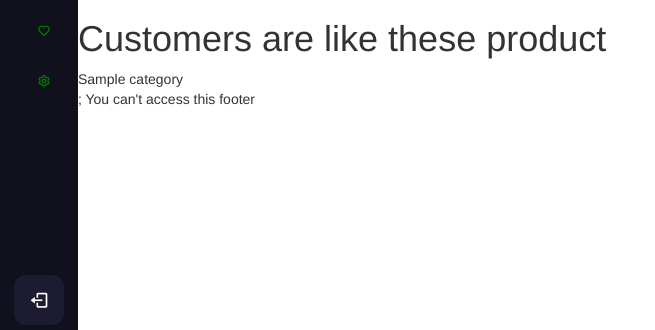
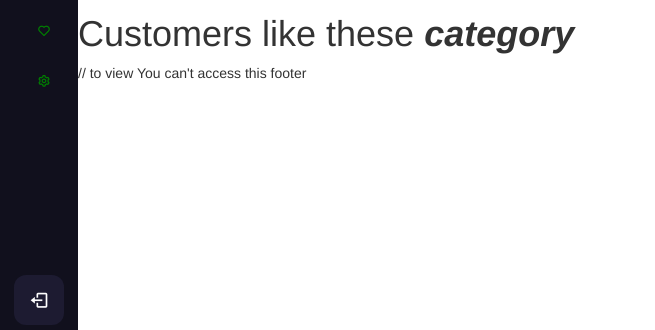
Before and after one commit to mishraCs/crudTraining, a PHP site: page /MyCode/ in a window 1280 px wide. Shown: the part 470-800 px from the top of the page, without its empty margins (0-655 px from the left). Run offline with PHP 8.4, Linux system fonts and the light colour scheme; the visitor is signed in with stand-in values (Sample User, id 1); tables that the repository leaves empty or names only in its code hold one stand-in row (values such as "Sample post"); grey boxes marked "Sample" are stand-in pictures; a stand-in replaces the project's code that opens the database connection; some libraries are stand-ins or nearby versions; some web fonts are replaced.

Commit message:
good evening

```diff
--- a/css/style.css
+++ b/css/style.css
@@ -85,6 +85,7 @@
 top: -4px;
 left: 95%;
 margin-top: -1px;
+z-index: 5;
 }
 .banner_img{
     width: 95%;
@@ -210,6 +211,7 @@
   left: 0;
   height: 100%;
   width: 78px;
+  z-index: 2;
   background: #11101d;
   padding: 6px 14px;
   transition: all 0.5 ease;
@@ -453,6 +455,7 @@
   width: calc(100% - 78px);
   left: 78px;
   transition: all 0.5s ease;
+  z-index: 1;
 }
 
 .home_content .text {
--- a/helper/header.php
+++ b/helper/header.php
@@ -37,27 +37,6 @@
 </script>
 </head>
 <body>
-<!-- Modal logout -->
-<div class="modal fade" id="exampleModal" tabindex="-1" role="dialog" aria-labelledby="exampleModalLabel" aria-hidden="true">
-  <div class="modal-dialog" role="document">
-    <div class="modal-content">
-      <div class="modal-header">
-        <h5 class="modal-title" id="exampleModalLabel">Modal title</h5>
-        <button type="button" class="close" data-dismiss="modal" aria-label="Close">
-          <span aria-hidden="true">&times;</span>
-        </button>
-      </div>
-      <div class="modal-body">
-        Wait!! are you want logout yourself.
-      </div>
-      <div class="modal-footer">
-        <button type="button" class="btn btn-secondary" data-dismiss="modal">No</button>
-        <a type="button" class="btn btn-primary" href="logout.php" >Yes</a>
-      </div>
-    </div>
-  </div>
-</div>
-<!-- Modal logout -->
 <script src="https://ajax.googleapis.com/ajax/libs/jquery/2.1.3/jquery.min.js"></script>
 <script src="https://code.jquery.com/jquery-3.5.1.slim.min.js" integrity="sha384-DfXdz2htPH0lsSSs5nCTpuj/zy4C+OGpamoFVy38MVBnE+IbbVYUew+OrCXaRkfj" crossorigin="anonymous"></script>  <!-- bootstrap cdn -->
 <script src="https://cdn.jsdelivr.net/npm/bootstrap@4.5.3/dist/js/bootstrap.bundle.min.js" integrity="sha384-ho+j7jyWK8fNQe+A12Hb8AhRq26LrZ/JpcUGGOn+Y7RsweNrtN/tE3MoK7ZeZDyx" crossorigin="anonymous"></script>
@@ -81,7 +60,6 @@
                 <?php if (isset($_SESSION['user_id'])): ?>
                     <a class="header_link" href="home.php">Home</a>
                     <a class="header_link" href="index.php" alt="click">About</a>
-                    <button type="button" class=" logout btn btn-danger" data-toggle="modal" data-target="#exampleModal">Logout</button>
                 <?php else: ?>
                     <a class="header_link" href="register.php">Register</a>
                     <a class="header_link" href="login.php">Login</a>
@@ -91,43 +69,10 @@
                     <?php if (isset($_SESSION['user_id'])){
                         $header_user = new ProfileUser;
                         $row = $header_user->current_user($conn);?>
-                        <img onclick="window.location.href = 'dashboard.php' " class="header_user_image" src="./File/myCart.jpeg" alt="Cart">
                         <a class="header_link" href="dashboard.php"><?php echo $row['first_name']; ?></a>
                         <img onclick="window.location.href = 'dashboard.php' " class="header_user_image" src="<?php echo $row['profile_image']; ?>">
                     <?php } ?>
                 </div>
-                <div class="category user_div dropdown">
-                  <button class="btn btn-default" type="button" data-toggle="dropdown">Category
-                      <span class="caret"></span>
-                  </button>
-                  <ul class="dropdown-menu"><?php
-                      $sql = "SELECT * FROM category";
-                      $result = $conn->query($sql);
-                      if(mysqli_num_rows($result) > 0) {
-                          while($category = mysqli_fetch_assoc($result)) { ?>
-                              <li class="dropdown-submenu">
-                                  <div style="display:flex">
-                                      <img class="header_user_image" src="<?php echo $category['category_image'] ?>" alt="">
-                                      <a class="test" tabindex="-1" href="#"><?php echo $category['category_name'] ?></a>
-                                      <ul class="dropdown-menu">
-                                          <?php
-                                          $category_id = $category['category_id'];
-                                          $sub_sql = "SELECT * FROM sub_category WHERE category_id = $category_id";
-                                          $sub_result = $conn->query($sub_sql);
-                                          if(mysqli_num_rows($sub_result) > 0) {
-                                              while($subCategory = mysqli_fetch_assoc($sub_result)) { ?>
-                                                  <li><div style="display:flex">
-                                                    <img class="header_user_image" src="<?php echo $subCategory['sub_category_image'] ?>" alt="">
-                                                    <a tabindex="-1" href="sub_category_view.php?subCategoryId=<?php echo $subCategory['sub_category_id']; ?>&category=<?php echo $category['category_name']; ?>"><?php echo $subCategory['sub_category_name'] ?></a></div></li>
-                                              <?php }
-                                          } ?>
-                                      </ul>
-                                  </div>
-                              </li>
-                          <?php }
-                      } ?>
-                  </ul>
-              </div>
             </nav>
         </div>
     </header>
--- a/helper/sidebar.php
+++ b/helper/sidebar.php
@@ -2,8 +2,8 @@
       <div class="logo_content">
         <div class="logo">
           <i class="bx bxs-user"></i>
-          <div class="logo_name">
-           MishraPhp
+          <div class="logo_name" onclick="alert('hello')">
+          BluethinkPhp
           </div>
         </div>
         <i class="bx bx-menu" id="btn"></i>
--- a/index.php
+++ b/index.php
@@ -1,32 +1,63 @@
-<?php
-include 'helper/header.php';
+<?php include 'helper/header.php';
 if(isset($_SESSION['admin_id']) != 1){
   header('location:login.php') ;
   exit();
-}
-// $userInfo = new ProfileUser;
-// $user = $userInfo->current_user($conn);
-?>
+}?>
 <link rel="stylesheet" href="./css/index.css">
 <div class="about_div">
-  <img class="banner_img" src="uploads/1719395387_cat.avif">
+  <img class="banner_img" src="File/cloud.jpeg">
   <div class="img_text">
-    <p>Specific Image</p>
+    <a href="index.php"><p>Specific Image</p></a>
   </div>
 </div>
-<h1>Customers are like these product </h1>
-  <?php
-    $data = new likeCategory;
-    $products = $data->selectCustomerMostVisit($conn);
-    foreach ($products as $product){?>
-      <div><?php echo $product['category_name'] ?></div>;
-  <?php }
-   ?>
-<!-- <div class="area_info">
-    <div class="card">click me</div>
-    <div class="card">click me</div>
-    <div class="card">click me</div>
-    <div class="card">click me</div>
-</div> -->
+<h1>Customers like these <b><i>category</i></b></h1>
+<!-- select and view details latest search for user -->
+<?php
+try {
+  $sql = "SELECT latest_search_category FROM latest_search ORDER BY latest_search_category DESC LIMIT 5";
+  $result = $conn->query($sql);
+  while($category = mysqli_fetch_assoc($result)){
+    $category = $category['latest_search_category'];
+    $stringSql = "SELECT * FROM category WHERE category_name = '$category'";
+    $latestfindCategory = $conn->query($stringSql);
+    if($latestfindCategory->num_rows > 0){
+      while($Category = mysqli_fetch_assoc($latestfindCategory)){
+        $categoryId = $Category['category_id'];?>
+          <div class="col-md-3 ">
+              <div class=" img_user_info">
+                <img class="categorry_view_img" onclick="viewSubCategory('<?php echo $Category['category_id'];?>')" src="<?php echo $Category['category_image']; ?>" alt="Category Image">
+                <input id="categoryId" type="hidden" value="<?php echo $Category['category_id']; ?>">
+              </div>
+          </div><?php
+      }
+    }
+  }
+} catch (\Throwable $th) {
+  echo $th->getmessage();
+}
 
+?>
+<div id="viewSubCategory"></div> // to view
+<!-- select latest search -->
+<script>
+function viewSubCategory(str){
+  alert(str);
+  // const categoryId = document.getElementById('categoryId').value;
+  // alert(categoryId);
+//   if (str.length==0) {
+//   document.getElementById("viewSubCategory").innerHTML="";
+//   document.getElementById("viewSubCategory").style.border="0px";
+//   return;
+// }
+var xmlhttp=new XMLHttpRequest(str);
+xmlhttp.onreadystatechange=function() {
+  if (this.readyState==4 && this.status==200) {
+    document.getElementById("viewSubCategory").innerHTML=this.responseText;
+    document.getElementById("viewSubCategory").style.border="1px solid #A5ACB2";
+  }
+}
+xmlhttp.open("GET","viewSubCategory.php?q="+str,true);
+xmlhttp.send();
+}
+</script>
 <?php include 'helper/footer.php'; ?>
--- a/js/script.js
+++ b/js/script.js
@@ -105,22 +105,21 @@
     window.onload = function() {
         setTimeout(() => {
             $( "#remove" ).hide();
-            // Redirect to the specified URL after 5 seconds
-            // window.location.href = "http://localhost/MyCode/CRUD/dashboard.php";
         }, 7000);
     };
 
-    let btn = document.querySelector('#btn');
+    let btn = document.querySelector('#btn'); // sidebar js
     let sidebar = document.querySelector('.sidebar');
     let searchBtn = document.querySelector('.bx-search');
 
     btn.addEventListener('click', () => {
-    sidebar.classList.toggle('active');
+     sidebar.classList.toggle('active');
     });
 
     searchBtn.addEventListener('click', () => {
     sidebar.classList.toggle('active');
     });
+
     window.onload = function() { // fetch weather data
         var temp = document.querySelector('#temp')
         // var wind = document.querySelector('#wind')
@@ -148,8 +147,7 @@
 
         .catch(err => console.log('You entered wrong city name'));
     };
-    // Search at sidebar name="sideCategorySearch"
-    function showCategory(str) {
+    function showCategory(str) { //searchCategory
         if (str.length==0) {
           document.getElementById("livesearch").innerHTML="";
           document.getElementById("livesearch").style.border="0px";
--- a/sub_category_view.php
+++ b/sub_category_view.php
@@ -11,7 +11,7 @@
            <img class="categorry_view_img" src="<?php echo $subCategory['sub_category_image'] ?>" alt="Category Image">
            <div class="col_div">
             <?php
-            $subCategoryId = $subCategory['sub_category_id'];
+            $subCategoryId = 1;
             $userId = $_SESSION['user_id'];
              $sql ="SELECT * FROM cart WHERE sub_category_id = $subCategoryId AND user_id = $userId";
              $result = mysqli_query($conn, $sql);
```
Also changed, not shown: dashboard.php (+23 -0 lines), liveSearch.php (+16 -5 lines).
